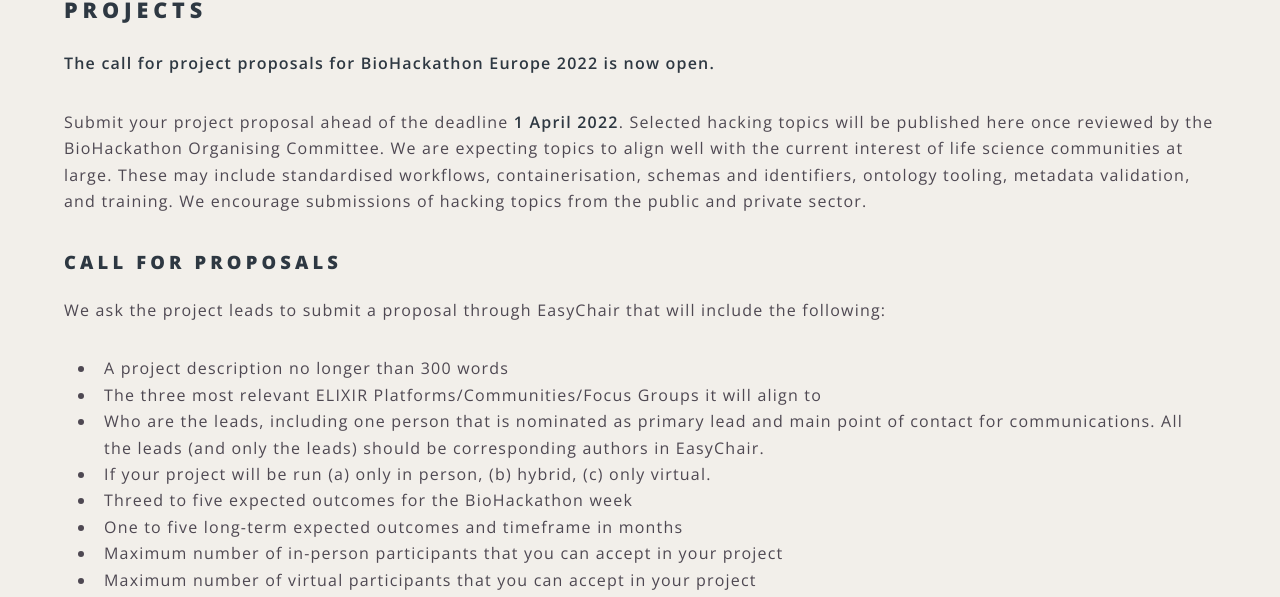
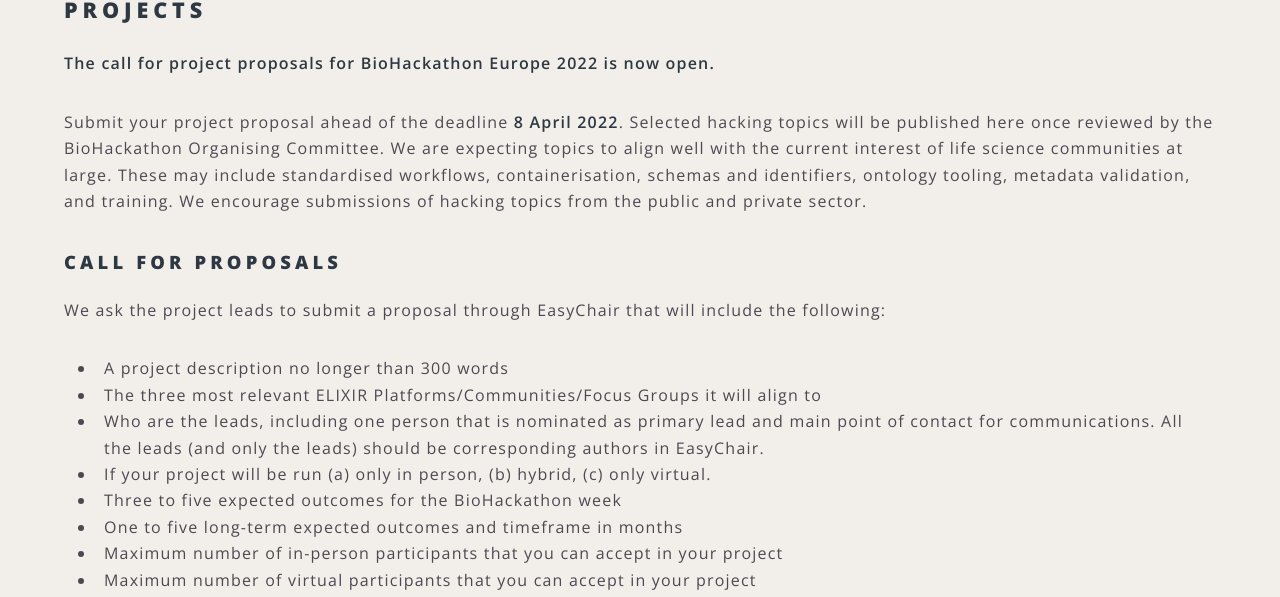
Before and after one commit to elixir-europe/biohackathon-europe-2022, a Jekyll site: the page built from projects.html, in a window 1280 px wide and 900 px high, scrolled down 309 px. Shown: the part 149-746 px from the top of the window. Built offline with Jekyll 4.4.1, drawn with Linux system fonts in a browser that asks for light colours; nearby versions of some CDN libraries.

Commit message:
Updating the call deadline

```diff
--- a/_config.yml
+++ b/_config.yml
@@ -15,7 +15,7 @@
   #linkedin-square: https://www.linkedin.com/company/9501702
   #facebook-official: https://facebook.com/<username>
   #google-plus-square: https://plus.google.com/u/0/+<username>
-  email: mailto:dana@scientifika.eu
+  email: biohackathon-europe@elixir-europe.org
   #flickr:
   #instagram:
   #youtube-square:
--- a/index.html
+++ b/index.html
@@ -152,7 +152,7 @@
 <section id="landing-processprop" class="wrapper style4 spotlight">
 	<div class="inner">
 		<h2>Hacking projects</h2>
-<p><strong>The call for project proposals for BioHackathon Europe 2022 is now open. Submit your project proposal ahead of the deadline 1 April 2022.</strong> Selected hacking topics will be published here once reviewed by the BioHackathon Organising Committee.</p>
+<p><strong>The call for project proposals for BioHackathon Europe 2022 is now open. Submit your project proposal ahead of the deadline 8 April 2022.</strong> Selected hacking topics will be published here once reviewed by the BioHackathon Organising Committee.</p>
 <p>We are expecting topics to align well with the current interest of life science communities at large. These may include standardised workflows, containerisation, schemas and identifiers, ontology tooling, metadata validation, and training. We encourage submissions of hacking topics from the public and private sector.
 </p>
 <a href="{{ site.baseurl }}/projects.html" class="button special">Call for proposals</a>
--- a/projects.html
+++ b/projects.html
@@ -6,7 +6,7 @@
 
 <h2>Projects</h2>
 <p><strong>The call for project proposals for BioHackathon Europe 2022 is now open.</strong></p>
-<p> Submit your project proposal ahead of the deadline <strong>1 April 2022</strong>. Selected hacking topics will be published here once reviewed by the BioHackathon Organising Committee. We are expecting topics to align well with the current interest of life science communities at large. These may include standardised workflows, containerisation, schemas and identifiers, ontology tooling, metadata validation, and training. We encourage submissions of hacking topics from the public and private sector.</p>
+<p> Submit your project proposal ahead of the deadline <strong>8 April 2022</strong>. Selected hacking topics will be published here once reviewed by the BioHackathon Organising Committee. We are expecting topics to align well with the current interest of life science communities at large. These may include standardised workflows, containerisation, schemas and identifiers, ontology tooling, metadata validation, and training. We encourage submissions of hacking topics from the public and private sector.</p>
 
 <h3>Call for Proposals</h3>
 <p>We ask the project leads to submit a proposal through EasyChair that will include the following:</p>
@@ -15,7 +15,7 @@
   <li>The three most relevant ELIXIR Platforms/Communities/Focus Groups it will align to </li>
   <li>Who are the leads, including one person that is nominated as primary lead and main point of contact for communications. All the leads (and only the leads) should be corresponding authors in EasyChair. </li>
   <li>If your project will be run (a) only in person, (b) hybrid, (c) only virtual.</li>
-  <li>Threed to five expected outcomes for the BioHackathon week</li>
+  <li>Three to five expected outcomes for the BioHackathon week</li>
   <li>One to five long-term expected outcomes and timeframe in months</li>
   <li>Maximum number of in-person participants that you can accept in your project</li>
   <li>Maximum number of virtual participants that you can accept in your project</li>
```
